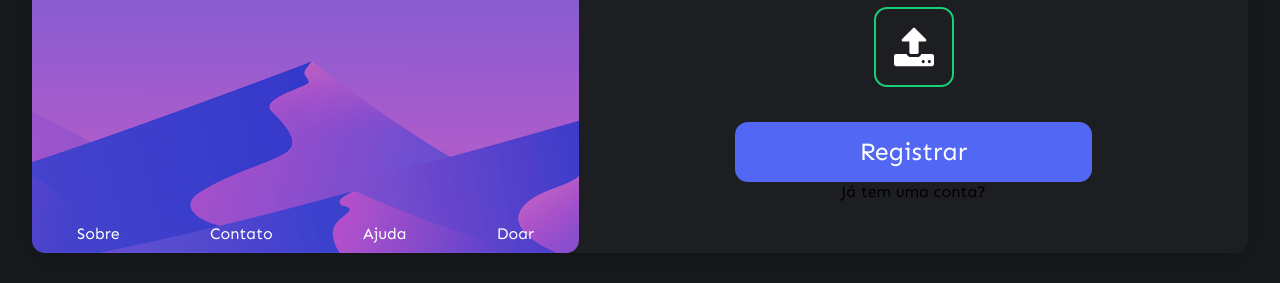
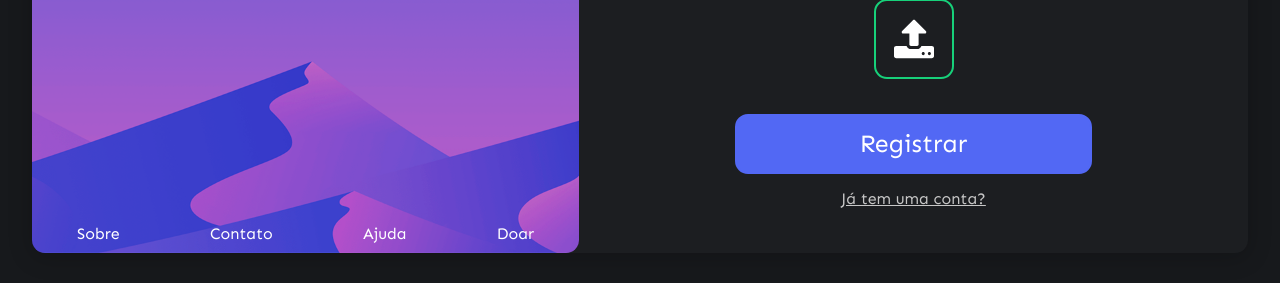
Before and after one commit to DECO190/projeto-Link, a website: page src/views/register.html in a window 1280 px wide. Shown: the part 517-800 px from the top of the page. Drawn offline with Linux system fonts and the light colour scheme; files that its build step writes are made by us from their sources; files whose address does not match are found by name; a web font is replaced by a local one.

Commit message:
Update register.css

```diff
--- a/public/css/register.css
+++ b/public/css/register.css
@@ -8,7 +8,7 @@
 body {
     height: 100vh;
     width: 100vw;
-    min-height: 380.594px;
+    min-height: 420.594px;
     background-color: #17191C;
     overflow-x: hidden;
     overflow-y: scroll;
@@ -21,7 +21,7 @@ body {
     margin-top: 20px;
     height: 90%;
     max-height: 900px;
-    min-height: 380.594px;
+    min-height: 420.594px;
     width: 95%;
     background-color: #1C1E21;
     border-radius: 13px;
@@ -92,23 +92,23 @@ body {
 .user-aside {
     width: 55%;
     height: 100%;
-    min-height: 380px;
+    min-height: 440px;
     border-radius: 13px;
     display: flex;
     align-items: center;
     justify-content: center;
     padding: 10px;
+    overflow-y: scroll;
 }
 
 .user-container {
     width: 100%;
     height: 100%;
-    min-height: 380px;
+    min-height: 440px;
     font-family: 'Sen', sans-serif;
     display: flex;
     flex-direction: column;
     align-items: center;
-    justify-content: center;
     padding: 5px;
     overflow-y: scroll;
 }
@@ -303,6 +303,20 @@ body {
     justify-self: flex-start;
 }
 
+.noAcount {
+    color: rgb(199, 199, 199);
+    margin-top: 15px;
+    text-decoration: underline;
+    cursor: pointer;
+}
+
+@media (min-height: 800px) {
+    .user-container {
+        justify-content: center;
+    }
+
+}
+
 @media (max-width: 768px) {
     body {
         min-height:  1500px !important;
```
